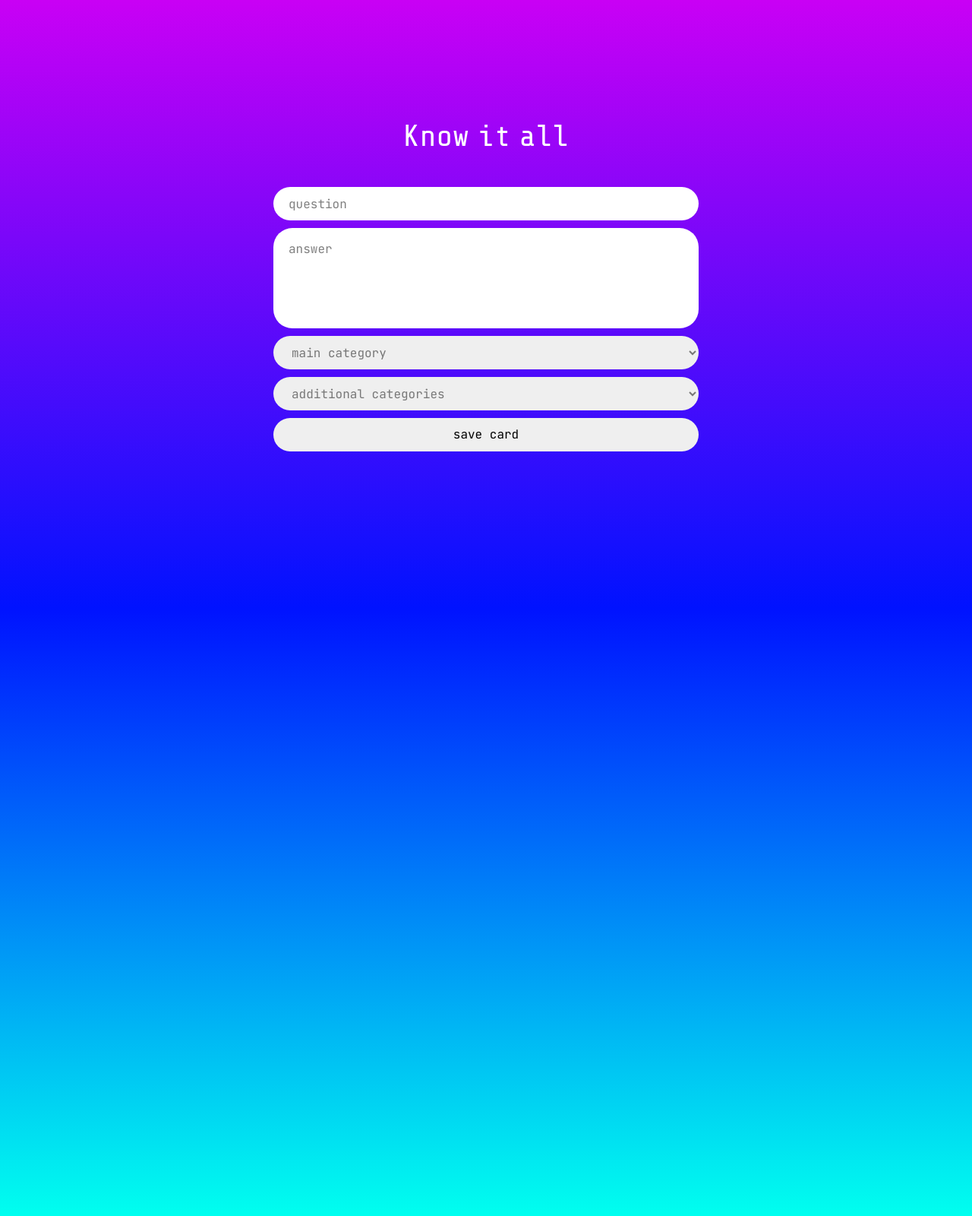
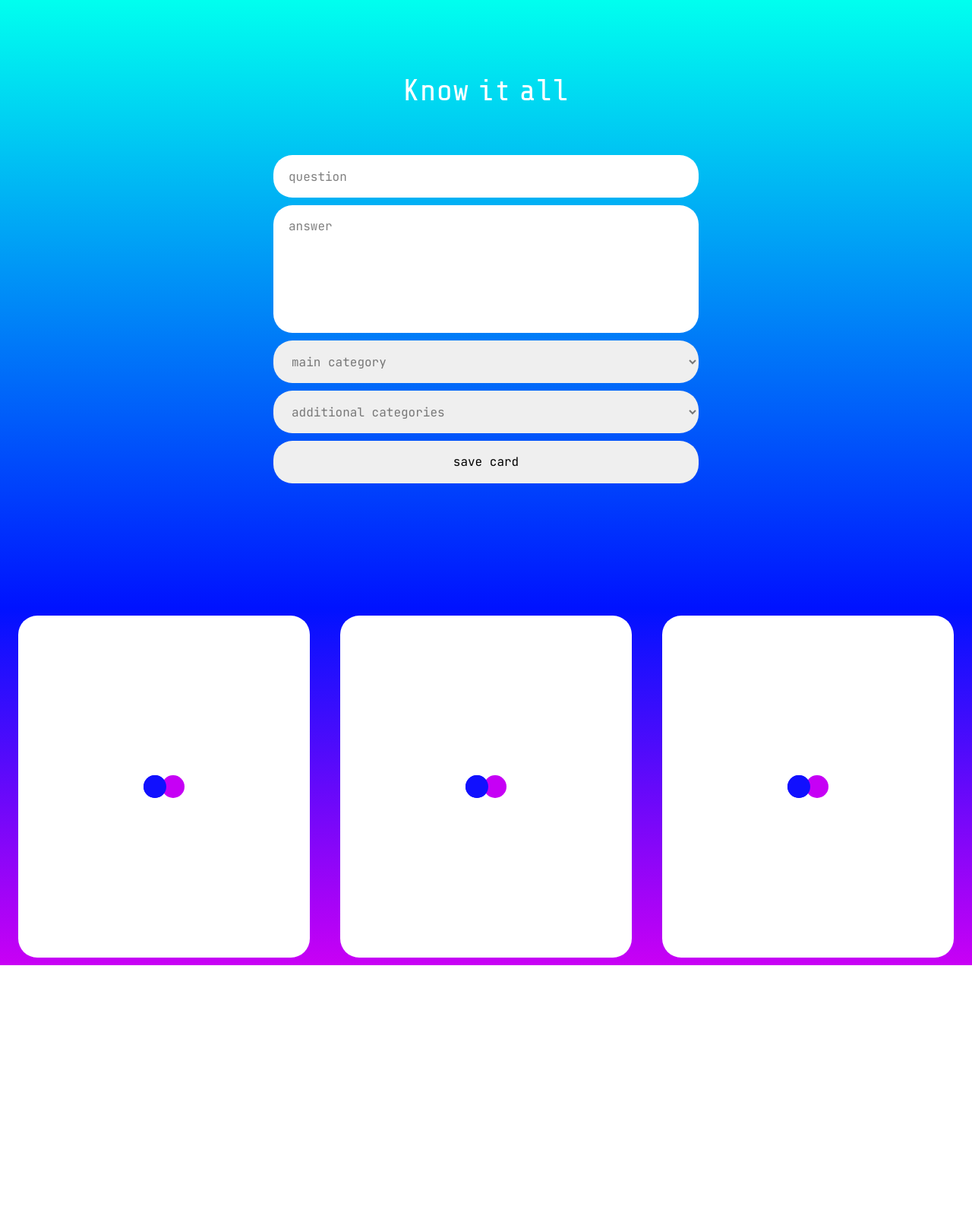
Before and after one commit to IvanPostarnak/know-it-all, a PHP site: page / in a window 1280 px wide. Shown: the whole page at 76% size. After the commit the page ends 1270 px from the top, so only its background shows below. Run offline with PHP 8.4, Linux system fonts and the light colour scheme; data that the repository does not hold is empty.

Commit message:
feat: add 'single-card-holder' and 'single-card-preloader' elements

```diff
--- /dev/null
+++ b/blocks/single-card/_single-card.scss
@@ -0,0 +1 @@
+@import "./single-card-preloader";
--- a/index.html
+++ b/index.html
@@ -46,7 +46,7 @@
               </div>
             </div>
             <div class="add-card-form__select-holder js-select-holder">
-              <div id="" class="one-field-preloader js-one-field-preloader">
+              <div class="one-field-preloader js-one-field-preloader">
                 <div class="loadingio-spinner-pulse-ckjnjglaokr">
                   <div class="ldio-l70we991ur">
                     <div></div><div></div><div></div>
@@ -67,7 +67,33 @@
   <section class="container container--slide-cards">
     <div class="slide slide--slide-cards">
       <div class="slide__inner slide__inner--slide-cards">
-
+        <div class="slide__single-card-holder js-single-card-holder">
+          <div class="single-card-preloader js-single-card-preloader">
+            <div class="loadingio-spinner-dual-ball-bp6pqhi51sp">
+              <div class="ldio-1akyqjrxu0e">
+                <div></div><div></div><div></div>
+              </div>
+            </div>
+          </div>
+        </div>
+        <div class="slide__single-card-holder js-single-card-holder">
+          <div class="single-card-preloader js-single-card-preloader">
+            <div class="loadingio-spinner-dual-ball-bp6pqhi51sp">
+              <div class="ldio-1akyqjrxu0e">
+                <div></div><div></div><div></div>
+              </div>
+            </div>
+          </div>
+        </div>
+        <div class="slide__single-card-holder js-single-card-holder">
+          <div class="single-card-preloader js-single-card-preloader">
+            <div class="loadingio-spinner-dual-ball-bp6pqhi51sp">
+              <div class="ldio-1akyqjrxu0e">
+                <div></div><div></div><div></div>
+              </div>
+            </div>
+          </div>
+        </div>
       </div>
     </div>
   </section>
--- a/src/index.css
+++ b/src/index.css
@@ -240,6 +240,92 @@
   max-height: 10vw;
 }
 
+.single-card-preloader {
+  width: 100%;
+  height: 100%;
+  background-color: transparent;
+  display: flex;
+  justify-content: center;
+  align-items: center;
+}
+
+@keyframes ldio-1akyqjrxu0e-o {
+  0% {
+    opacity: 1;
+    transform: translate(0 0);
+  }
+  49.99% {
+    opacity: 1;
+    transform: translate(30px, 0);
+  }
+  50% {
+    opacity: 0;
+    transform: translate(30px, 0);
+  }
+  100% {
+    opacity: 0;
+    transform: translate(0, 0);
+  }
+}
+@keyframes ldio-1akyqjrxu0e {
+  0% {
+    transform: translate(0, 0);
+  }
+  50% {
+    transform: translate(30px, 0);
+  }
+  100% {
+    transform: translate(0, 0);
+  }
+}
+.ldio-1akyqjrxu0e div {
+  position: absolute;
+  width: 30px;
+  height: 30px;
+  border-radius: 50%;
+  top: 35px;
+  left: 20px;
+}
+
+.ldio-1akyqjrxu0e div:nth-child(1) {
+  background: #1110fe;
+  animation: ldio-1akyqjrxu0e 0.5714285714s linear infinite;
+  animation-delay: -0.2857142857s;
+}
+
+.ldio-1akyqjrxu0e div:nth-child(2) {
+  background: #c600f5;
+  animation: ldio-1akyqjrxu0e 0.5714285714s linear infinite;
+  animation-delay: 0s;
+}
+
+.ldio-1akyqjrxu0e div:nth-child(3) {
+  background: #1110fe;
+  animation: ldio-1akyqjrxu0e-o 0.5714285714s linear infinite;
+  animation-delay: -0.2857142857s;
+}
+
+.loadingio-spinner-dual-ball-bp6pqhi51sp {
+  width: 100px;
+  height: 100px;
+  display: inline-block;
+  overflow: hidden;
+  background: #ffffff;
+}
+
+.ldio-1akyqjrxu0e {
+  width: 100%;
+  height: 100%;
+  position: relative;
+  transform: translateZ(0) scale(1);
+  backface-visibility: hidden;
+  transform-origin: 0 0; /* see note above */
+}
+
+.ldio-1akyqjrxu0e div {
+  box-sizing: content-box;
+}
+
 .container {
   width: 100%;
   height: 100vh;
@@ -258,23 +344,22 @@
   align-items: center;
 }
 .slide--slide-intro {
-  background-image: -webkit-linear-gradient(0deg, rgb(0, 18, 255) 0%, rgb(201, 0, 245) 100%);
-  background-image: -moz-linear-gradient(0deg, rgb(0, 18, 255) 0%, rgb(201, 0, 245) 100%);
-  background-image: -ms-linear-gradient(0deg, rgb(0, 18, 255) 0%, rgb(201, 0, 245) 100%);
-  background-image: -o-linear-gradient(0deg, rgb(0, 18, 255) 0%, rgb(201, 0, 245) 100%);
-  background-image: linear-gradient(0deg, rgb(0, 18, 255) 0%, rgb(201, 0, 245) 100%);
+  background-image: -webkit-linear-gradient(0deg, rgb(0, 18, 255) 0%, rgb(0, 255, 239) 100%);
+  background-image: -moz-linear-gradient(0deg, rgb(0, 18, 255) 0%, rgb(0, 255, 239) 100%);
+  background-image: -ms-linear-gradient(0deg, rgb(0, 18, 255) 0%, rgb(0, 255, 239) 100%);
+  background-image: -o-linear-gradient(0deg, rgb(0, 18, 255) 0%, rgb(0, 255, 239) 100%);
+  background-image: linear-gradient(0deg, rgb(0, 18, 255) 0%, rgb(0, 255, 239) 100%);
   background-repeat: no-repeat;
   background-position: center;
   background-size: cover;
 }
 .slide--slide-cards {
   height: auto;
-  min-height: 100vh;
-  background-image: -webkit-linear-gradient(180deg, rgb(0, 18, 255) 0%, rgb(0, 255, 239) 100%);
-  background-image: -moz-linear-gradient(180deg, rgb(0, 18, 255) 0%, rgb(0, 255, 239) 100%);
-  background-image: -ms-linear-gradient(180deg, rgb(0, 18, 255) 0%, rgb(0, 255, 239) 100%);
-  background-image: -o-linear-gradient(180deg, rgb(0, 18, 255) 0%, rgb(0, 255, 239) 100%);
-  background-image: linear-gradient(180deg, rgb(0, 18, 255) 0%, rgb(0, 255, 239) 100%);
+  background-image: -webkit-linear-gradient(180deg, rgb(0, 18, 255) 0%, rgb(201, 0, 245) 100%);
+  background-image: -moz-linear-gradient(180deg, rgb(0, 18, 255) 0%, rgb(201, 0, 245) 100%);
+  background-image: -ms-linear-gradient(180deg, rgb(0, 18, 255) 0%, rgb(201, 0, 245) 100%);
+  background-image: -o-linear-gradient(180deg, rgb(0, 18, 255) 0%, rgb(201, 0, 245) 100%);
+  background-image: linear-gradient(180deg, rgb(0, 18, 255) 0%, rgb(201, 0, 245) 100%);
   background-repeat: no-repeat;
   background-position: center;
   background-size: cover;
@@ -282,23 +367,25 @@
 .slide__inner {
   width: 100%;
   height: 100%;
-  padding: 0 20px;
   z-index: 10;
   display: flex;
   justify-content: space-between;
 }
 .slide__inner--slide-intro {
   min-width: 320px;
-  min-height: 320px;
+  min-height: 360px;
   max-width: 60vw;
-  max-height: 60vh;
+  max-height: 80vh;
+  padding: 20px;
   flex-direction: column;
   align-items: center;
 }
 .slide__inner--slide-cards {
   min-width: 320px;
-  min-height: 320px;
+  min-height: 470px;
   flex-direction: row;
+  justify-content: center;
+  align-items: flex-start;
   flex-wrap: wrap;
 }
 .slide__title {
@@ -320,5 +407,18 @@
   justify-content: center;
   align-items: center;
 }
+.slide__single-card-holder {
+  width: 100%;
+  height: 100%;
+  min-width: 280px;
+  min-height: 450px;
+  max-width: 30vw;
+  max-height: 640px;
+  background-color: #ffffff;
+  border-radius: 25px;
+  display: flex;
+  align-items: center;
+  margin: 10px 20px;
+}
 
 /*# sourceMappingURL=index.css.map */
```
Also changed, not shown: blocks/single-card/_single-card-preloader.scss (added, +59 -0 lines), src/scss/mobile.scss (+21 -7 lines), blocks/single-card/single-card.mjs (added).
